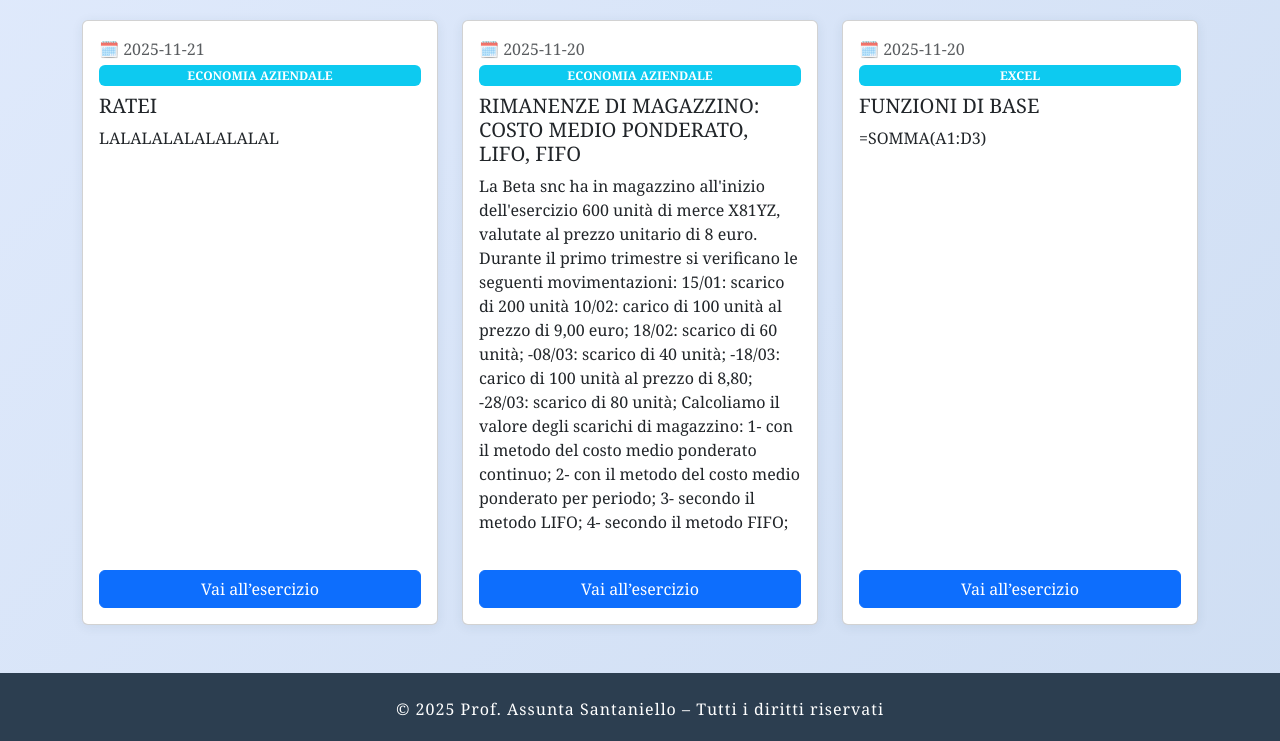
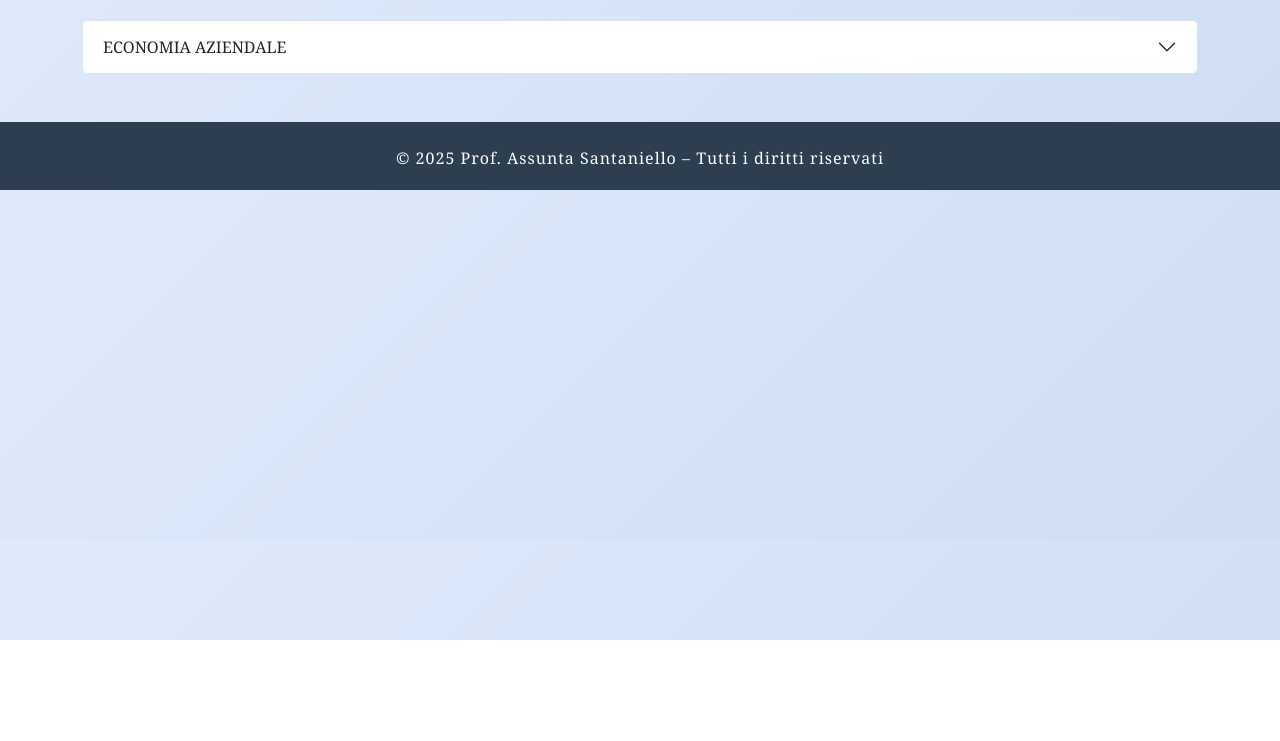
Before and after one commit to Santanielloabc/homepage, a website: page esercizi.html in a window 1280 px wide. Shown: the part 160-901 px from the top of the page. After the commit the page ends 800 px from the top, so only its background shows below. Drawn offline with nearby package versions, Linux system fonts and the light colour scheme.

Commit message:
Modificato layout guida e esercizi

```diff
--- a/esercizi.html
+++ b/esercizi.html
@@ -24,7 +24,11 @@ body {
 .card {
   margin-bottom: 20px;
   box-shadow: 0 2px 12px rgba(44,62,80,0.08);
-  transition: transform 0.2s;
+  transition: transform 0.2s, opacity 0.5s;
+  opacity: 0;
+}
+.card.show {
+  opacity: 1;
 }
 .card:hover {
   transform: translateY(-6px) scale(1.03);
@@ -37,11 +41,24 @@ body {
   font-size: 1rem;
   letter-spacing: 1px;
 }
+.card-text {
+  display: -webkit-box;
+  -webkit-line-clamp: 2;
+  -webkit-box-orient: vertical;
+  overflow: hidden;
+  text-overflow: ellipsis;
+}
+.card {
+  max-height: 280px;
+}
+.card-body {
+  display: flex;
+  flex-direction: column;
+}
 </style>
 </head>
 <body>
 
-<!-- Navbar -->
 <nav class="navbar navbar-expand-lg navbar-dark bg-dark fixed-top">
   <div class="container">
     <a class="navbar-brand" href="index.html">Prof.ssa Assunta Santaniello</a>
@@ -60,13 +77,11 @@ body {
   </div>
 </nav>
 
-<!-- Sezione Esercizi -->
 <section class="container my-5">
   <h2 class="section-title">Esercizi</h2>
-  <div class="row" id="esercizi-row"></div>
+  <div id="esercizi-container"></div>
 </section>
 
-<!-- Footer -->
 <footer class="footer text-center">
   <div class="container">
     <div class="mb-2">© 2025 Prof. Assunta Santaniello – Tutti i diritti riservati</div>
@@ -75,32 +90,103 @@ body {
 
 <script src="https://cdn.jsdelivr.net/npm/bootstrap@5.3.2/dist/js/bootstrap.bundle.min.js"></script>
 <script>
-// Carica gli esercizi da novita.json
+// Carica JSON esterno
 fetch('novita.json')
-  .then(res => res.json())
+  .then(response => response.json())
   .then(data => {
-    const eserciziRow = document.getElementById('esercizi-row');
+    // Filtra solo esercizi e ordina per data
+    const esercizi = data
+      .filter(item => item.tipo && item.tipo.toLowerCase() === 'esercizio')
+      .sort((a,b) => new Date(b.data) - new Date(a.data));
 
-    data
-      .filter(item => item.tipo && item.tipo.toLowerCase() === 'esercizio') // solo esercizi
-      .sort((a,b) => new Date(b.data) - new Date(a.data)) // dal più recente al più vecchio
-      .forEach(es => {
-        const col = document.createElement('div');
-        col.className = 'col-md-4';
+    // Raggruppa per categoria
+    const categorie = {};
+    esercizi.forEach(e => {
+      const cat = e.categoria.trim();
+      if (!categorie[cat]) categorie[cat] = [];
+      categorie[cat].push(e);
+    });
 
-        col.innerHTML = `
-          <div class="card h-100">
-            <div class="card-body d-flex flex-column">
-              <span class="text-muted mb-1">🗓️ ${es.data}</span>
-              <span class="badge bg-info mb-2">${es.categoria}</span>
-              <h5 class="card-title">${es.titolo}</h5>
-              <p class="card-text">${es.descrizione}</p>
-              <a href="${es.link ? es.link : '#'}" class="btn btn-primary mt-auto">${es.testoBottone}</a>
-            </div>
-          </div>
-        `;
-        eserciziRow.appendChild(col);
+    const container = document.getElementById("esercizi-container");
+
+    // Crea un unico accordion
+    const accordion = document.createElement("div");
+    accordion.className = "accordion";
+    accordion.id = "accordionEsercizi";
+    container.appendChild(accordion);
+
+    for (const [categoria, items] of Object.entries(categorie)) {
+      const accordionItem = document.createElement("div");
+      accordionItem.className = "accordion-item";
+
+      const headerId = `heading-${categoria.replace(/\s+/g,'')}`;
+      const collapseId = `collapse-${categoria.replace(/\s+/g,'')}`;
+
+      const accordionHeader = document.createElement("h2");
+      accordionHeader.className = "accordion-header";
+      accordionHeader.id = headerId;
+
+      const button = document.createElement("button");
+      button.className = "accordion-button collapsed";
+      button.type = "button";
+      button.setAttribute("data-bs-toggle", "collapse");
+      button.setAttribute("data-bs-target", `#${collapseId}`);
+      button.setAttribute("aria-expanded", "false");
+      button.setAttribute("aria-controls", collapseId);
+      button.textContent = categoria;
+
+      accordionHeader.appendChild(button);
+      accordionItem.appendChild(accordionHeader);
+
+      const accordionCollapse = document.createElement("div");
+      accordionCollapse.id = collapseId;
+      accordionCollapse.className = "accordion-collapse collapse";
+      accordionCollapse.setAttribute("aria-labelledby", headerId);
+      accordionCollapse.setAttribute("data-bs-parent", "#accordionEsercizi");
+
+      const accordionBody = document.createElement("div");
+      accordionBody.className = "accordion-body row";
+
+      items.forEach(es => {
+        const col = document.createElement("div");
+        col.className = "col-md-4";
+
+        const card = document.createElement("div");
+        card.className = "card";
+
+        const cardBody = document.createElement("div");
+        cardBody.className = "card-body d-flex flex-column";
+
+        const titolo = document.createElement("h5");
+        titolo.className = "card-title";
+        titolo.textContent = es.titolo;
+
+        const dataPub = document.createElement("p");
+        dataPub.className = "text-muted mb-2";
+        const dataObj = new Date(es.data);
+        dataPub.textContent = `Pubblicato il ${String(dataObj.getDate()).padStart(2,'0')}/${String(dataObj.getMonth()+1).padStart(2,'0')}/${dataObj.getFullYear()}`;
+
+        const descr = document.createElement("p");
+        descr.className = "card-text";
+        descr.textContent = es.descrizione;
+
+        const bottone = document.createElement("a");
+        bottone.className = "btn btn-primary mt-auto";
+        bottone.href = es.allegato ? es.allegato : "#";
+        bottone.textContent = es.testoBottone;
+
+        cardBody.append(titolo, dataPub, descr, bottone);
+        card.appendChild(cardBody);
+        col.appendChild(card);
+        accordionBody.appendChild(col);
+
+        setTimeout(() => card.classList.add('show'), 100);
       });
+
+      accordionCollapse.appendChild(accordionBody);
+      accordionItem.appendChild(accordionCollapse);
+      accordion.appendChild(accordionItem);
+    }
   })
   .catch(err => console.error('Errore caricando JSON:', err));
 </script>
--- a/novita.json
+++ b/novita.json
@@ -21,6 +21,16 @@
     "allegato": null,
     "riferimenti": []
   },
+   {
+    "tipo": "guida",
+    "categoria": "ECONOMIA AZIENDALE",
+    "titolo": "L'uso dei ratei",
+    "descrizione": "BBBBBBBBBBBBBBBBBBB",
+    "testoBottone": "Leggi la guida",
+    "data": "2025-11-21",
+    "allegato": null,
+    "riferimenti": []
+  },
   {
     "tipo": "esercizio",
     "categoria": "ECONOMIA AZIENDALE",
@@ -32,10 +42,10 @@
     "riferimenti": []
   },
   {
-    "tipo": "esercizio",
-    "categoria": "EXCEL",
-    "titolo": "FUNZIONI DI BASE",
-    "descrizione": "=SOMMA(A1:D3)",
+    "tipo": "guida",
+    "categoria": "INFORMATICA BIENNIO",
+    "titolo": "EXCEL: I PRINCIPI DI BASE",
+    "descrizione": "Funzioni SOMMA, MEDIA, MAX, MIN; Riferimenti assoluti e relativi; Incidenza percentuale; Funzioni: CONTA SE e SE",
     "testoBottone": "Vai all’esercizio",
     "data": "2025-11-20",
     "allegato": null,
```
Also changed, not shown: chisono.html (+1 -1 lines), guide.html (+65 -29 lines), index.html (+19 -4 lines).
